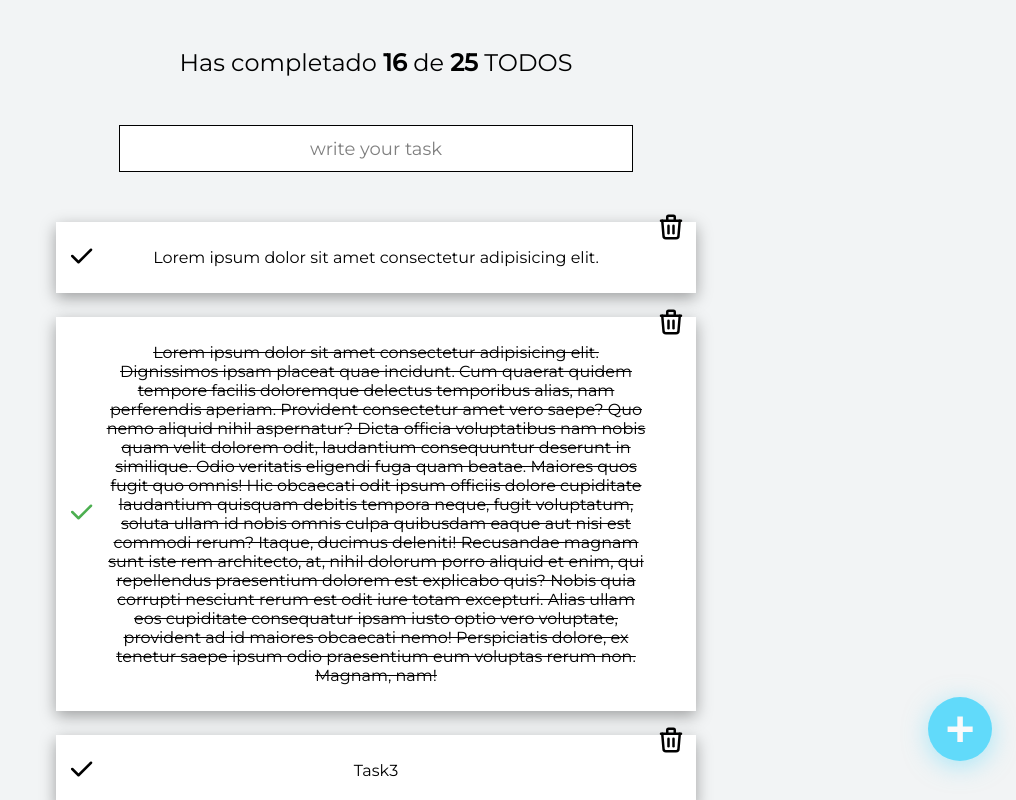
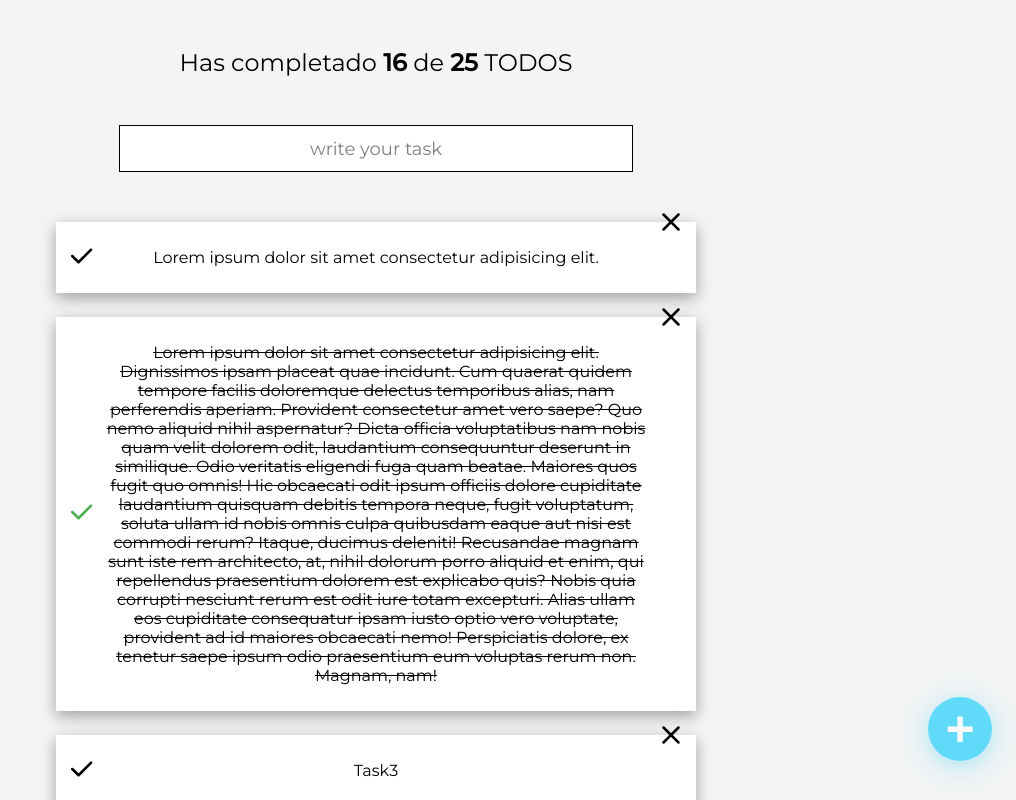
Before and after one commit to cristianDevia/task-manager-react, a React (Create React App) app: page / in a window 1280 px wide. Shown: the top 800 px of the page, without its empty margins (264-1280 px from the left). Built offline with nearby package versions, Linux system fonts and the light colour scheme.

Commit message:
change icon and add new styles

```diff
--- /dev/null
+++ b/src/assets/RemoveIcon.js
@@ -0,0 +1,21 @@
+function RemoveIcon() {
+  return (
+    <svg
+      xmlns="http://www.w3.org/2000/svg"
+      className="icon icon-tabler icon-tabler-x"
+      width={30}
+      height={30}
+      viewBox="0 0 24 24"
+      strokeWidth="2"
+      stroke="currentColor"
+      fill="none"
+      strokeLinecap="round"
+      strokeLinejoin="round"
+    >
+      <path stroke="none" d="M0 0h24v24H0z" fill="none"></path>
+      <path d="M18 6l-12 12"></path>
+      <path d="M6 6l12 12"></path>
+    </svg>
+  );
+}
+export { RemoveIcon };
--- a/src/assets/TrashIcon.js
+++ /dev/null
@@ -1,24 +0,0 @@
-function TrashIcon() {
-  return (
-    <svg
-      xmlns="http://www.w3.org/2000/svg"
-      className="icon icon-tabler icon-tabler-trash"
-      width={30}
-      height={30}
-      viewBox="0 0 24 24"
-      strokeWidth="2"
-      stroke="currentColor"
-      fill="none"
-      strokeLinecap="round"
-      strokeLinejoin="round"
-    >
-      <path stroke="none" d="M0 0h24v24H0z" fill="none"></path>
-      <path d="M4 7l16 0"></path>
-      <path d="M10 11l0 6"></path>
-      <path d="M14 11l0 6"></path>
-      <path d="M5 7l1 12a2 2 0 0 0 2 2h8a2 2 0 0 0 2 -2l1 -12"></path>
-      <path d="M9 7v-3a1 1 0 0 1 1 -1h4a1 1 0 0 1 1 1v3"></path>
-    </svg>
-  );
-}
-export { TrashIcon };
--- a/src/components/TodoItem/TodoItem.css
+++ b/src/components/TodoItem/TodoItem.css
@@ -18,7 +18,7 @@ li {
 }
 .removeItem {
   align-self: flex-start;
-  margin-top: -10px;
+  margin-top: -15px;
   padding-right: 10px;
 }
 .removeItem:hover {
--- a/src/components/TodoItem/TodoItem.js
+++ b/src/components/TodoItem/TodoItem.js
@@ -1,6 +1,6 @@
 import "./TodoItem.css";
 import { CheckIcon } from "../../assets/CheckIcon";
-import { TrashIcon } from "../../assets/TrashIcon";
+import { RemoveIcon } from "../../assets/RemoveIcon";
 function TodoItem({ taskText, completed }) {
   return (
     <li>
@@ -11,7 +11,7 @@ function TodoItem({ taskText, completed }) {
         className={`TodoItem-p ${completed && "TodoItem-p--complete"}`}
       >{`${taskText}`}</p>
       <span className="removeItem">
-        <TrashIcon />
+        <RemoveIcon />
       </span>
     </li>
   );
```
